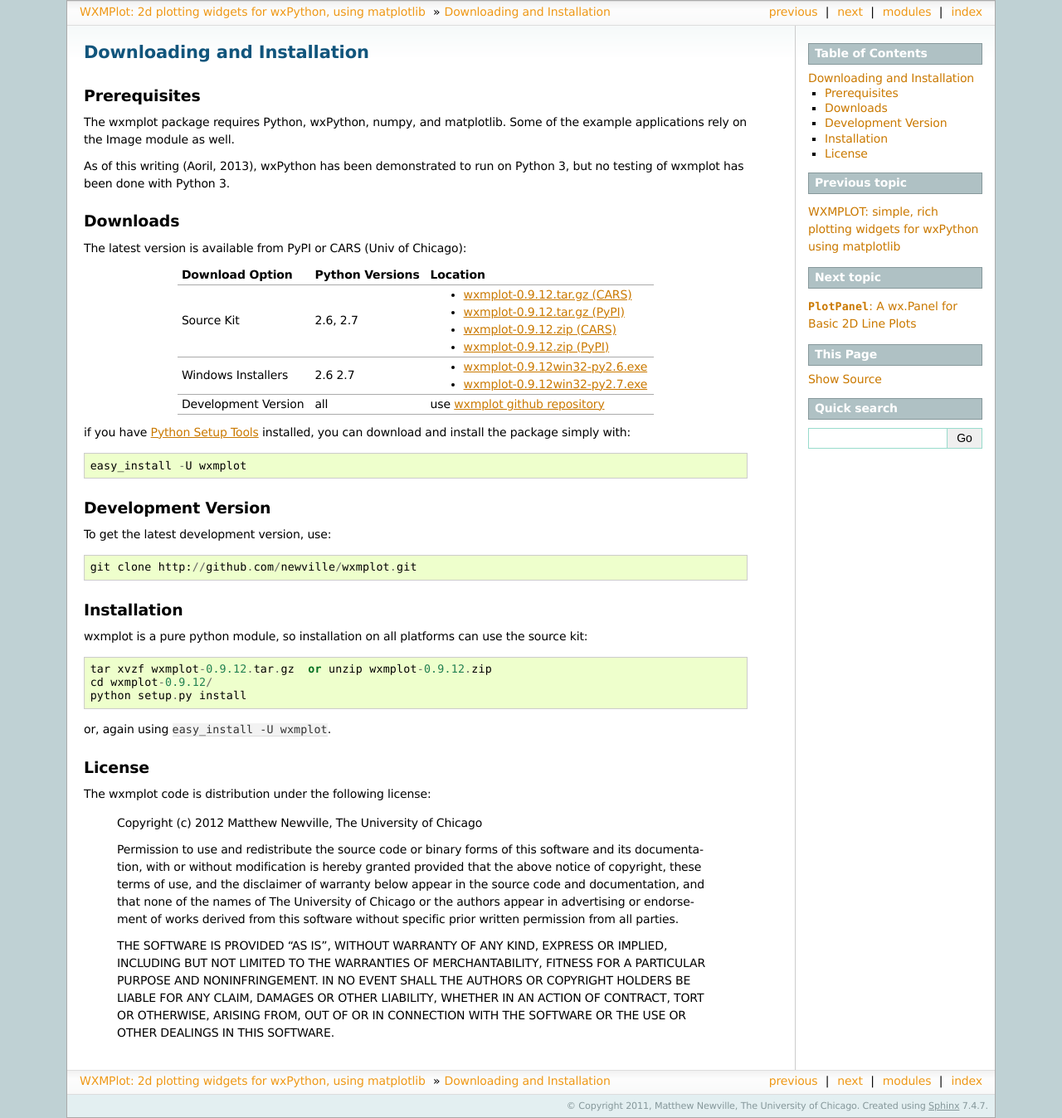
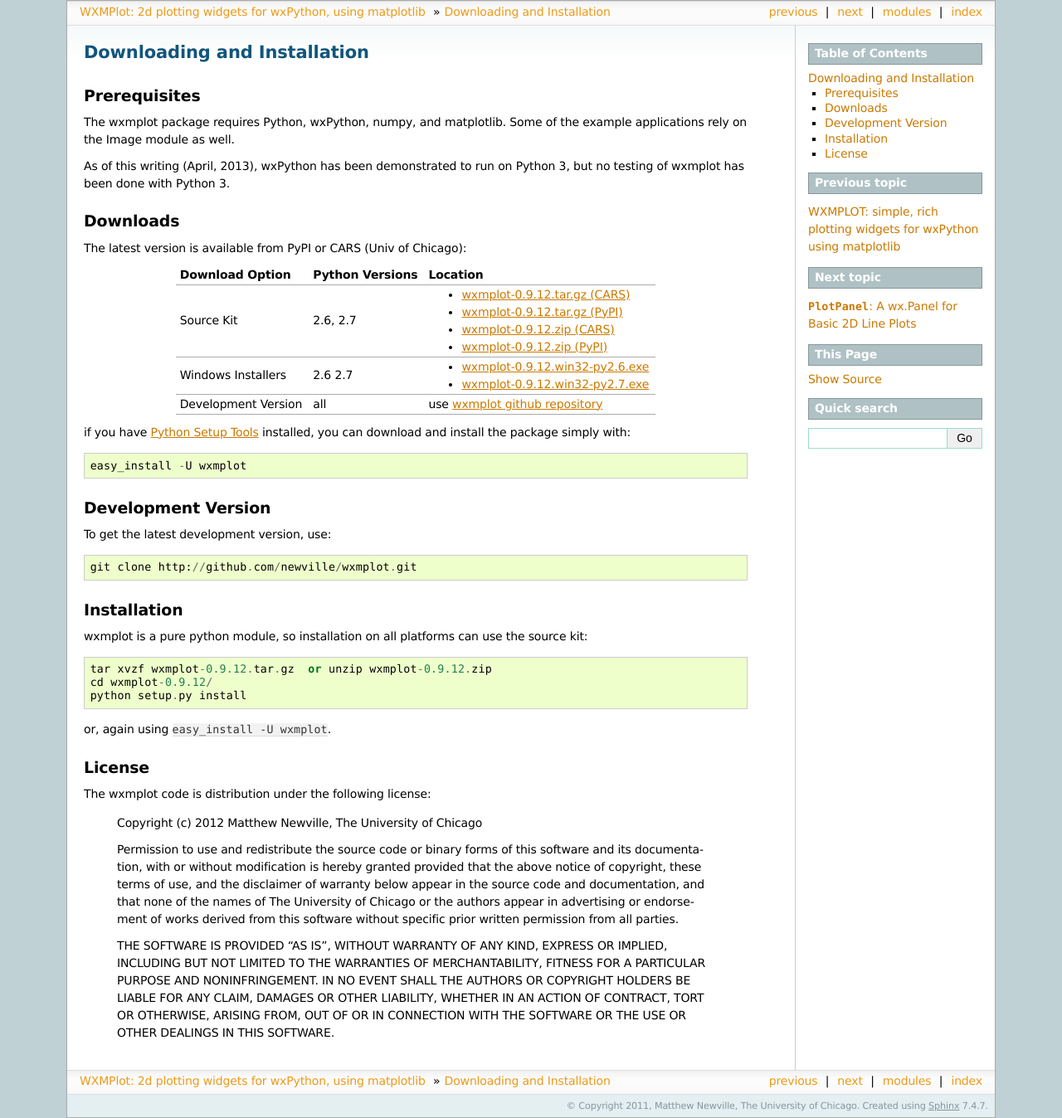
Before and after one commit to newville/wxmplot, a Sphinx documentation site: the page built from doc/installation.rst, in a window 1280 px wide. Shown: the whole page at 83% size. Built offline with Sphinx 7.4.7, drawn with Linux system fonts in a browser that asks for light colours; formulas are drawn with MathJax 3; the version number is read from the project's files by our own code.

Commit message:
fix typos

```diff
--- a/doc/installation.rst
+++ b/doc/installation.rst
@@ -8,7 +8,7 @@
 The wxmplot package requires Python, wxPython, numpy, and matplotlib.  Some
 of the example applications rely on the Image module as well.
 
-As of this writing (Aoril, 2013), wxPython has been demonstrated to run on
+As of this writing (April, 2013), wxPython has been demonstrated to run on
 Python 3, but no testing of wxmplot has been done with Python 3.
 
 Downloads
@@ -21,11 +21,13 @@
 .. _wxmplot-0.9.12.zip    (CARS): http://cars9.uchicago.edu/software/python/wxmplot/src/wxmplot-0.9.12.zip
 .. _wxmplot-0.9.12.zip    (PyPI): http://pypi.python.org/packages/source/w/wxmplot/wxmplot-0.9.12.zip
 
-.. _wxmplot-0.9.12win32-py2.6.exe:  http://cars9.uchicago.edu/software/python/wxmplot/src/wxmplot-0.9.12win32-py2.6.exe
-.. _wxmplot-0.9.12win32-py2.7.exe:  http://cars9.uchicago.edu/software/python/wxmplot/src/wxmplot-0.9.12win32-py2.7.exe
+.. _wxmplot-0.9.12.win32-py2.6.exe (CARS):  http://cars9.uchicago.edu/software/python/wxmplot/src/wxmplot-0.9.12.win32-py2.6.exe
+.. _wxmplot-0.9.12.win32-py2.7.exe (CARS):  http://cars9.uchicago.edu/software/python/wxmplot/src/wxmplot-0.9.12.win32-py2.7.exe
+.. _wxmplot-0.9.12.win32-py2.6.exe:  http://pypi.python.org/packages/source/w/wxmplot/wxmplot-0.9.12.win32-py2.6.exe
+.. _wxmplot-0.9.12.win32-py2.7.exe:  http://pypi.python.org/packages/source/w/wxmplot/wxmplot-0.9.12.win32-py2.7.exe
 
 .. _wxmplot github repository:   http://github.com/newville/wxmplot
-.. _Python Setup Tools:        http://pypi.python.org/pypi/setuptools
+.. _Python Setup Tools:          http://pypi.python.org/pypi/setuptools
 
 +---------------------+------------------+------------------------------------------+
 |  Download Option    | Python Versions  |  Location                                |
@@ -35,8 +37,8 @@
 |                     |                  | - `wxmplot-0.9.12.zip    (CARS)`_        |
 |                     |                  | - `wxmplot-0.9.12.zip    (PyPI)`_        |
 +---------------------+------------------+------------------------------------------+
-| Windows Installers  | 2.6              | - `wxmplot-0.9.12win32-py2.6.exe`_       |
-|                     | 2.7              | - `wxmplot-0.9.12win32-py2.7.exe`_       |
+| Windows Installers  | 2.6              | - `wxmplot-0.9.12.win32-py2.6.exe`_      |
+|                     | 2.7              | - `wxmplot-0.9.12.win32-py2.7.exe`_      |
 +---------------------+------------------+------------------------------------------+
 | Development Version | all              | use `wxmplot github repository`_         |
 +---------------------+------------------+------------------------------------------+
```
